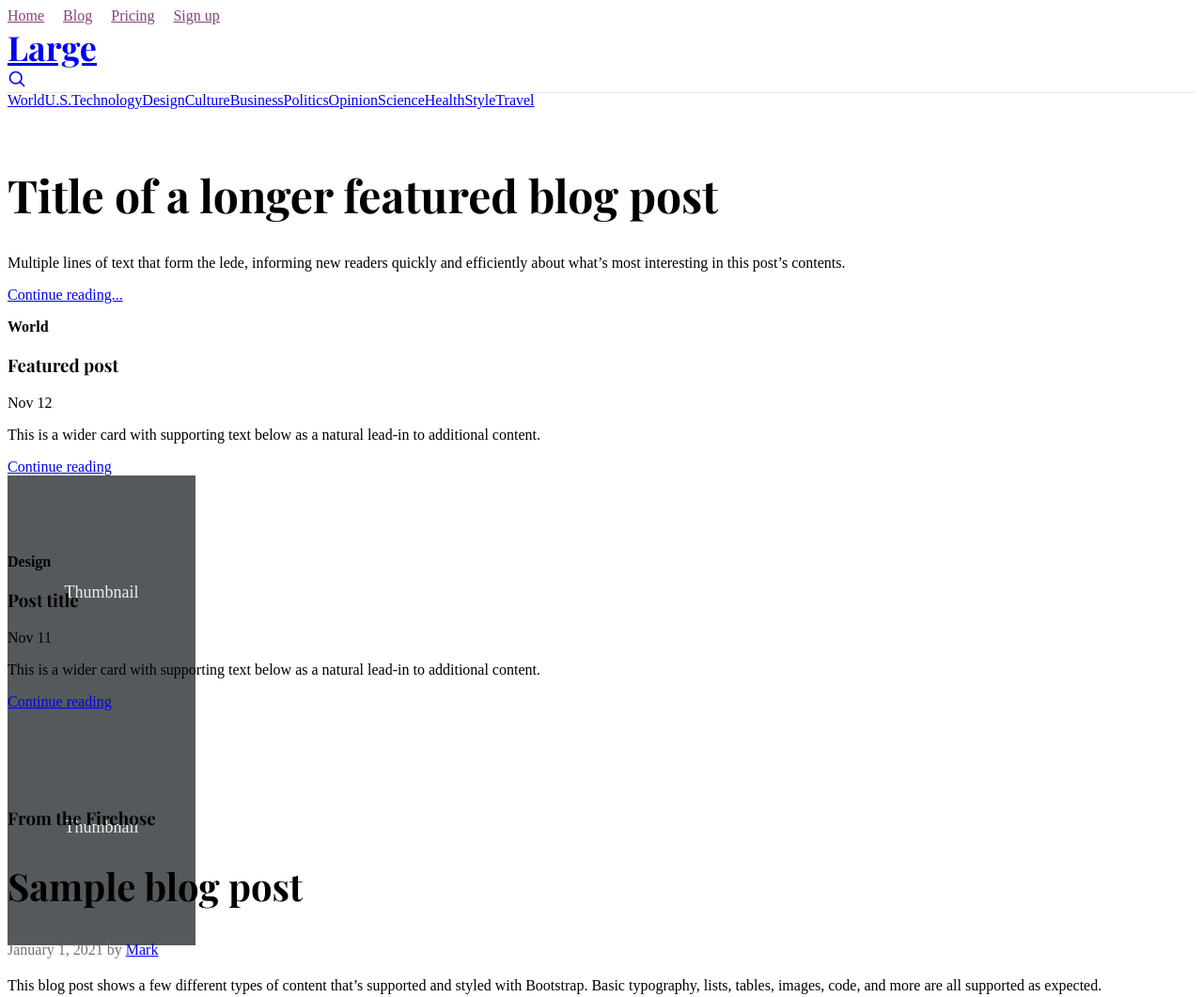
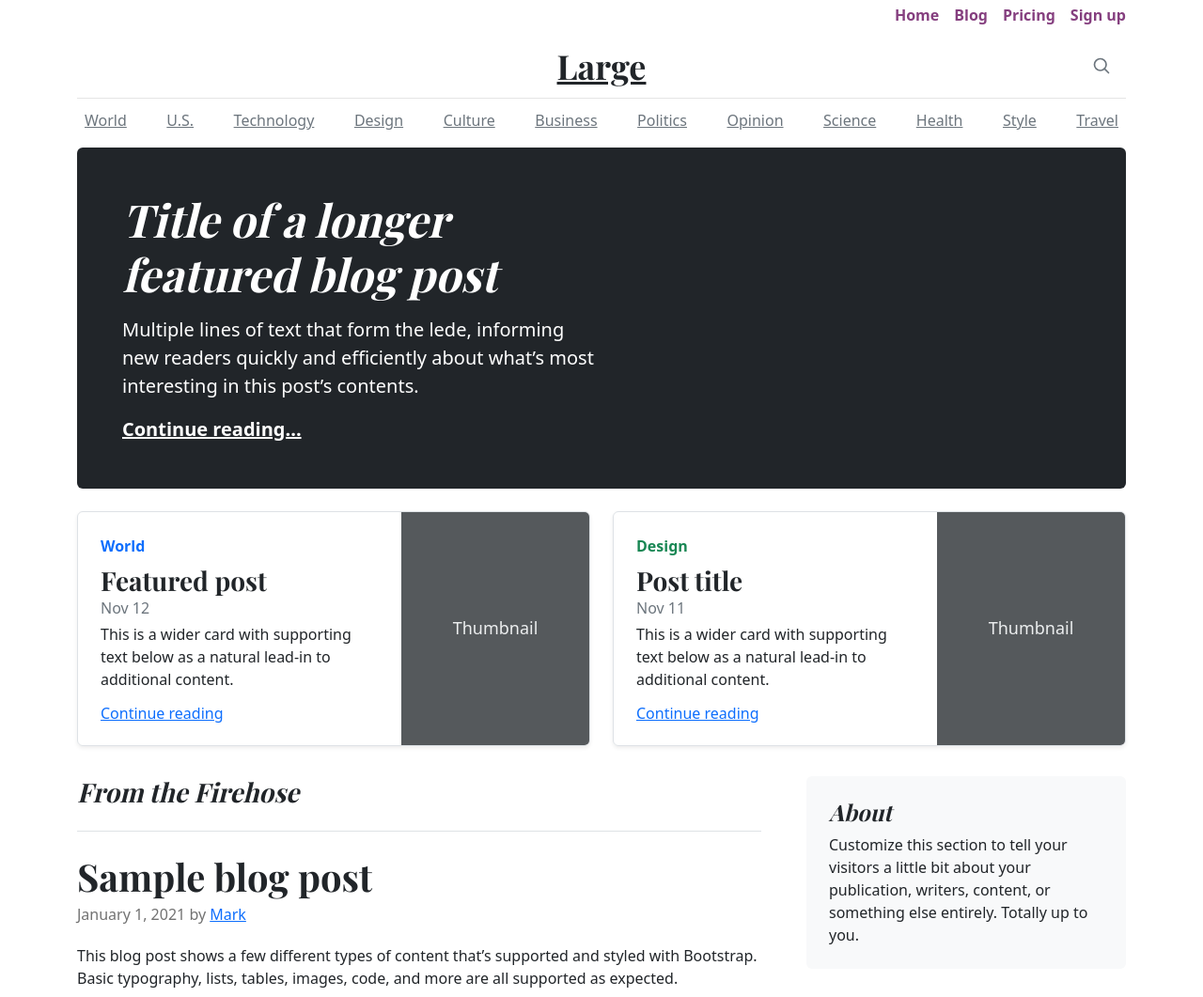
Before and after one commit to syedfahdali/Blog-Application, a plain HTML site: page blog.html in a window 1280 px wide. Shown: the top 1061 px of the page at 94% size. Drawn offline with nearby package versions, Linux system fonts and the light colour scheme.

Commit message:
Update blog.html

```diff
--- a/blog.html
+++ b/blog.html
@@ -14,7 +14,7 @@
 
 
 
-<link rel="https://cdn.jsdelivr.net/npm/bootstrap@5.3.3/dist/css/bootstrap.min.css">
+<link href="./assets/dist/css/bootstrap.min.css" rel="stylesheet">
 
     <style>
       .bd-placeholder-img {
```
